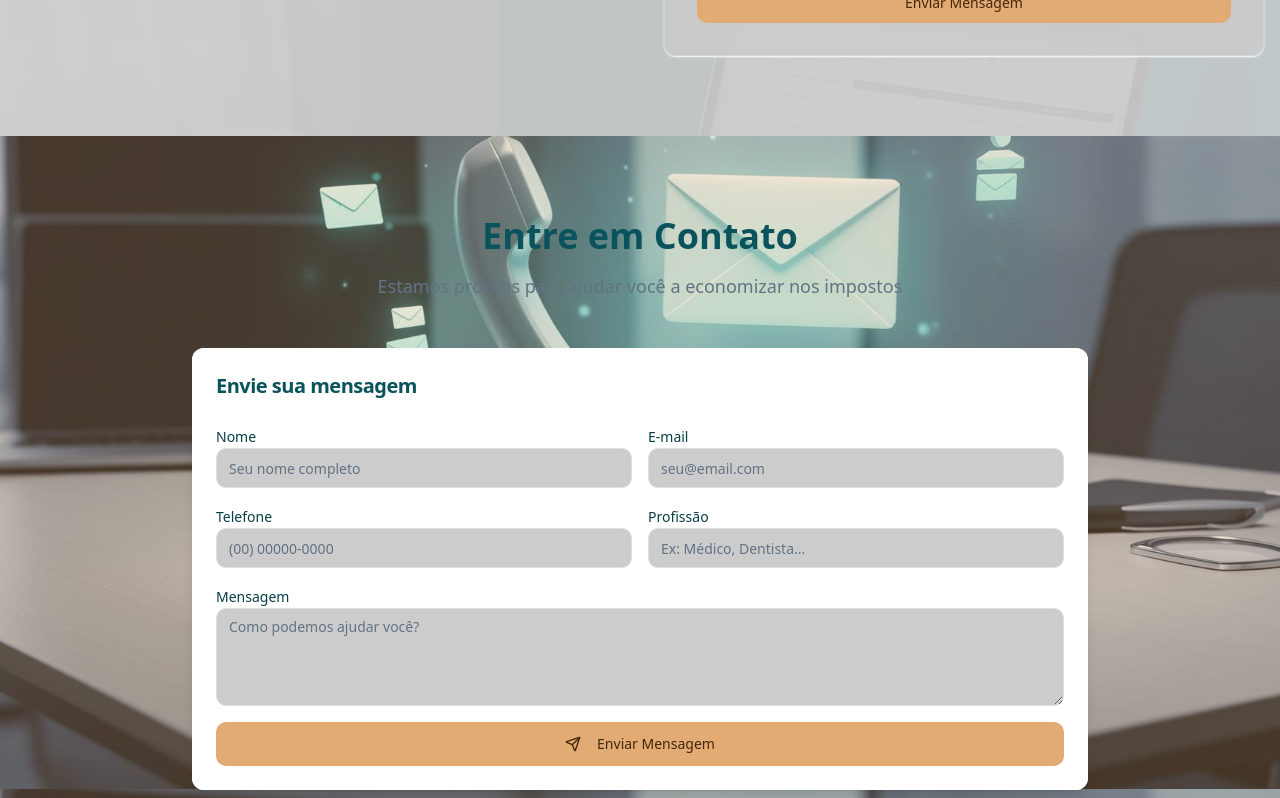
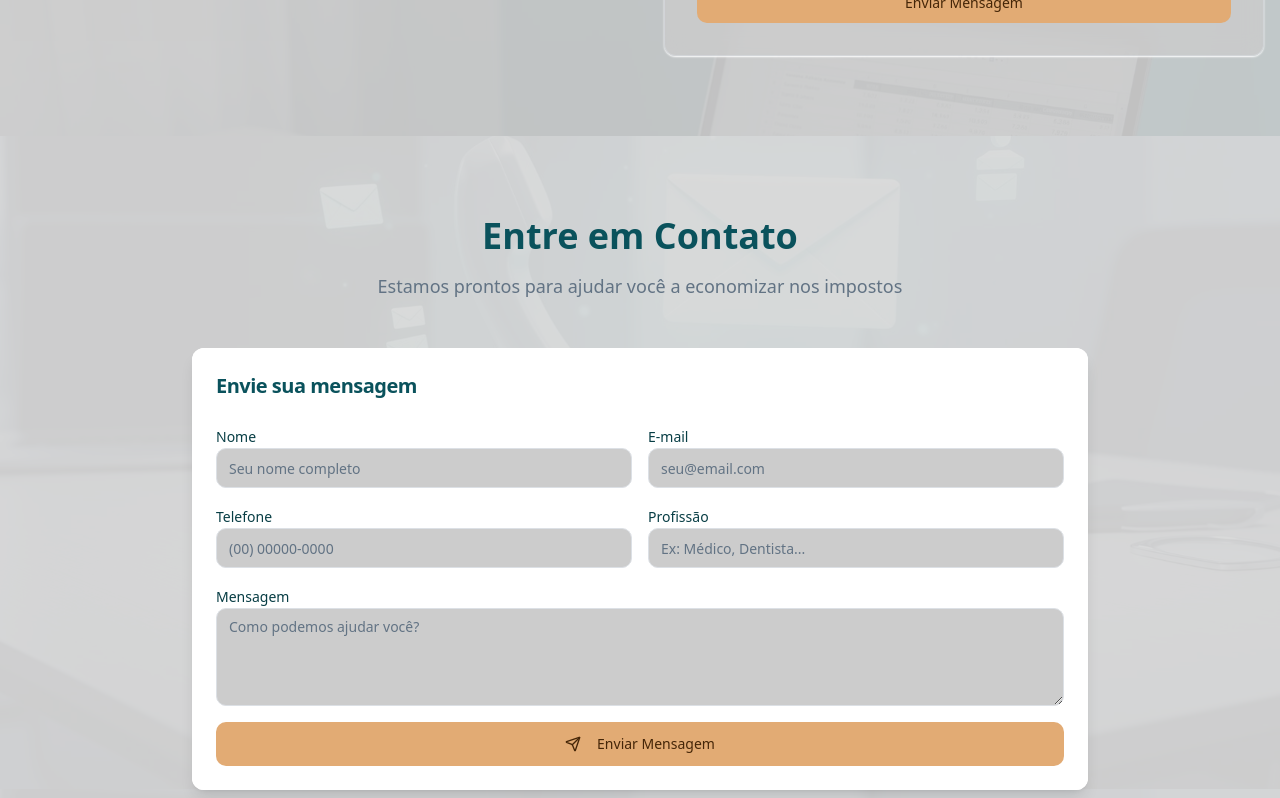
Before and after one commit to DevZipMateus/honesta-care-site, a React (Vite) app: page / in a window 1280 px wide. Shown: the part 3420-4218 px from the top of the page. Built offline with nearby package versions, Linux system fonts and the light colour scheme.

Commit message:
Reverted to commit 5a2975fc03a3f109f49c3180300636cb64549d0a

```diff
--- a/src/components/Contact.tsx
+++ b/src/components/Contact.tsx
@@ -46,7 +46,7 @@ const Contact = () => {
         className="absolute inset-0 parallax-bg"
         style={{ backgroundImage: `url(${bgContact})` }}
       />
-      <div className="absolute inset-0 bg-secondary/30"></div>
+      <div className="absolute inset-0 bg-muted/95"></div>
 
       <div className="container mx-auto px-4 relative z-10">
         <div className="max-w-4xl mx-auto">
```
